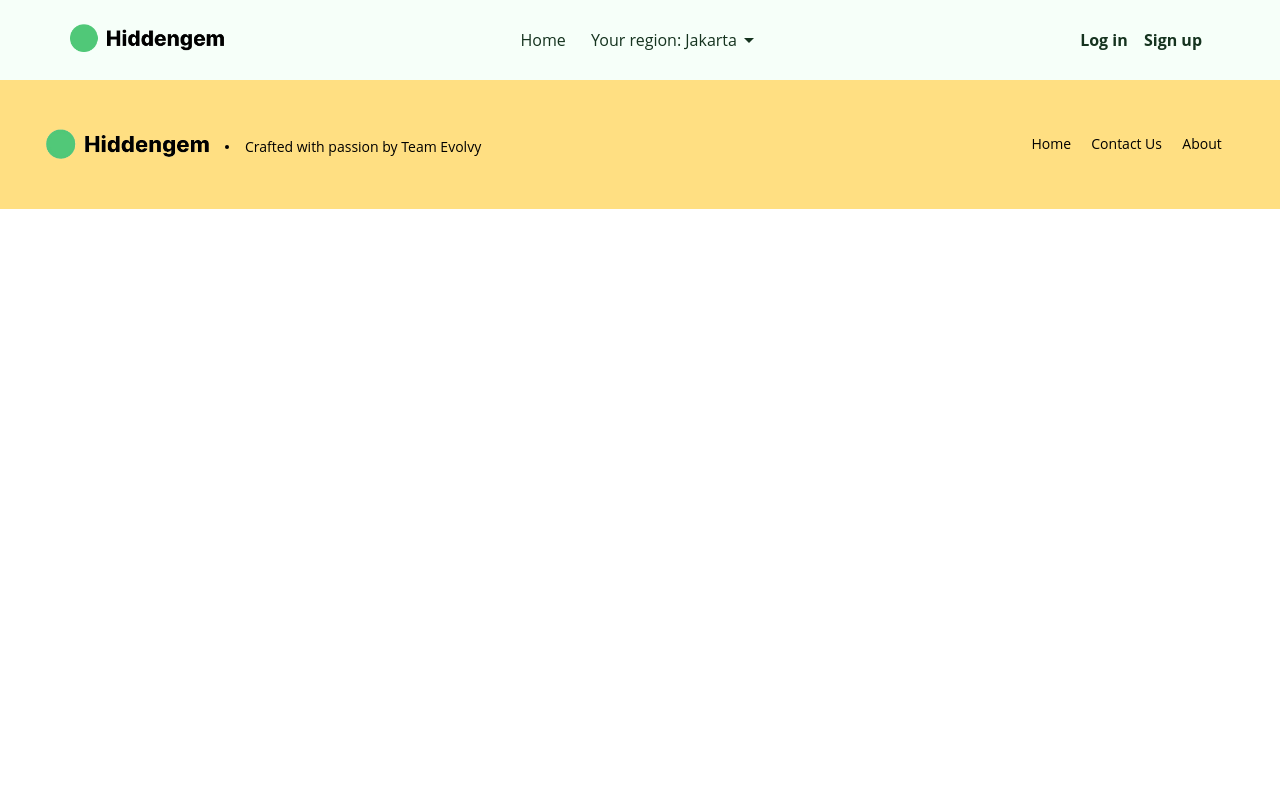
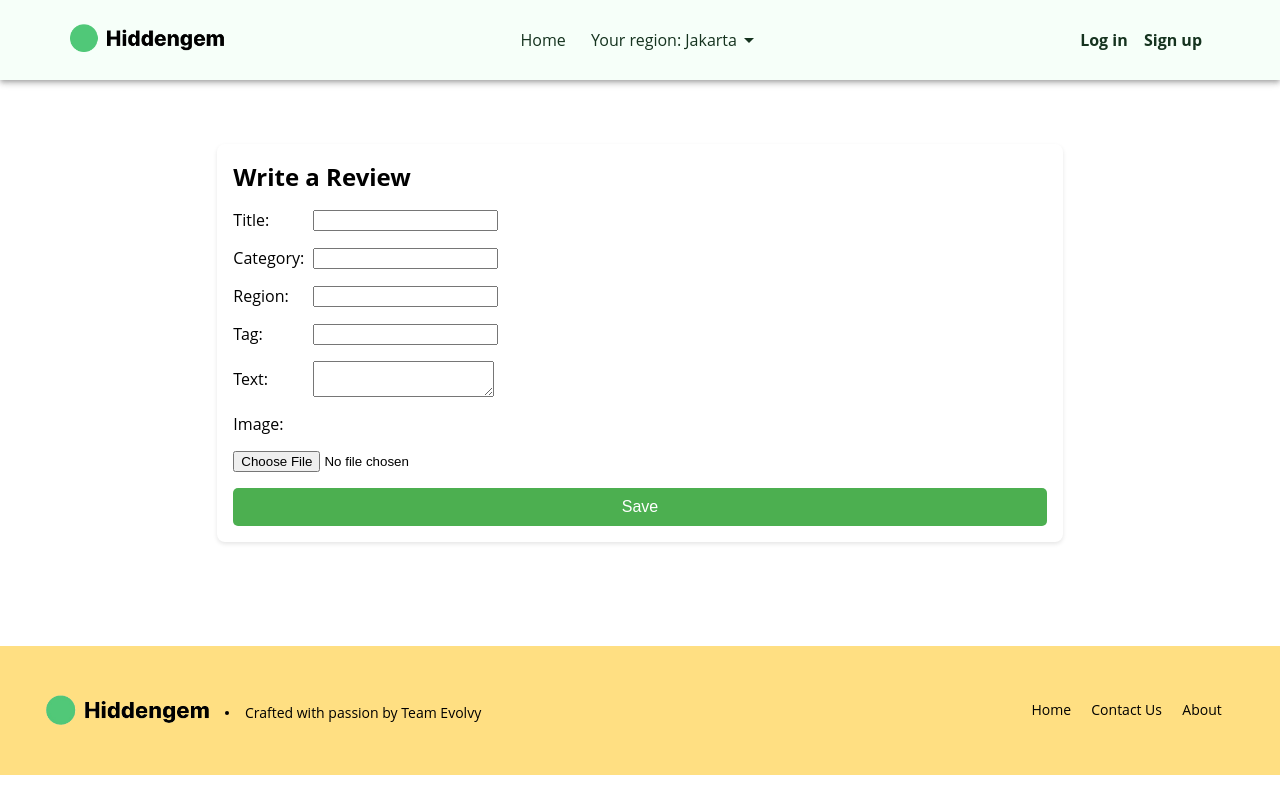
Before and after one commit to project-zusammen/hidden-gem-frontend, a React (Vite) app: page /write-review in a window 1280 px wide. Built offline with nearby package versions, Linux system fonts and the light colour scheme.

Commit message:
add write review form and upload image to firebase

```diff
--- a/src/App.jsx
+++ b/src/App.jsx
@@ -1,5 +1,6 @@
 import { BrowserRouter as Router, Routes, Route } from "react-router-dom";
 import Review from "./pages/Review";
+import WriteReview from "./pages/WriteReview";
 import Homepage from "./pages/Homepage";
 import { ThemeProvider } from "@mui/material";
 import Navbar from "./components/Navbar";
@@ -16,6 +17,7 @@ function App() {
         <Routes>
           <Route path="/" element={<Homepage />} />
           <Route path="/review" element={<Review />} />
+          <Route path="/write-review" element={<WriteReview />} />
           <Route path="/login" element={<Login />} />
           <Route path="/signup" element={<Signup />} />
         </Routes>
--- /dev/null
+++ b/src/components/AddReviewForm/AddReviewForm.module.css
@@ -0,0 +1,31 @@
+.form {
+    display: flex;
+    flex-direction: column;
+    gap: 1rem;
+    padding: 1rem;
+    border-radius: 0.5rem;
+    box-shadow: 0 2px 4px rgba(0, 0, 0, 0.1);
+  }
+
+  .field {
+    display: flex;
+    align-items: center;
+  }
+
+  .field label {
+    flex-shrink: 0;
+    width: 80px;
+  }
+
+  .button {
+    background-color: #4CAF50; /* Green */
+    border: none;
+    color: white;
+    padding: 10px 20px;
+    text-align: center;
+    text-decoration: none;
+    display: inline-block;
+    font-size: 16px;
+    border-radius: 5px;
+    cursor: pointer;
+  }
--- /dev/null
+++ b/src/components/AddReviewForm/index.jsx
@@ -0,0 +1,113 @@
+import React, { useState } from 'react';
+import styles from './AddReviewForm.module.css';
+import { ref, getDownloadURL, uploadBytesResumable } from 'firebase/storage';
+import { storage } from '../../firebase';
+import { dataURItoBlob } from '../../utils';
+
+function AddReviewForm() {
+  const [title, setTitle] = useState('');
+  const [category, setCategory] = useState('');
+  const [region, setRegion] = useState('');
+  const [tag, setTag] = useState('');
+  const [text, setText] = useState('');
+  const [previewImage, setPreviewImage] = useState(null);
+  const [uploadProgress, setUploadProgress] = useState(0);
+
+  const handleSubmit = (event) => {
+    event.preventDefault();
+    if (!previewImage) {
+        alert('Please upload an image before submitting the form.');
+        return;
+      }
+      try {
+        const filename = title.replace(/ /g, '_');
+        const storageRef = ref(storage, `reviews/${Date.now()}_${filename}`);
+        const uploadTask = uploadBytesResumable(storageRef, dataURItoBlob(previewImage));
+
+        uploadTask.on(
+          'state_changed',
+          (snapshot) => {
+            const progress = Math.round((snapshot.bytesTransferred / snapshot.totalBytes) * 100);
+            setUploadProgress(progress);
+          },
+          (error) => {
+            console.error('Error uploading image:', error);
+          },
+          async () => {
+            const downloadURL = await getDownloadURL(uploadTask.snapshot.ref);
+          }
+        );
+      } catch (error) {
+        console.error('Error uploading image:', error);
+      }
+  };
+
+  const handleFileChange = (event) => {
+    const file = event.target.files[0];
+    if (file) {
+      const reader = new FileReader();
+      reader.onload = (e) => setPreviewImage(e.target.result);
+      reader.readAsDataURL(file);
+    }
+  };
+
+
+  return (
+    <form onSubmit={handleSubmit} className={styles.form}>
+      <h2>Write a Review</h2>
+      <div className={styles.field}>
+        <label htmlFor="title">Title:</label>
+        <input
+          type="text"
+          id="title"
+          value={title}
+          onChange={(event) => setTitle(event.target.value)}
+        />
+      </div>
+      <div className={styles.field}>
+        <label htmlFor="category">Category:</label>
+        <input
+          type="text"
+          id="category"
+          value={category}
+          onChange={(event) => setCategory(event.target.value)}
+        />
+      </div>
+      <div className={styles.field}>
+        <label htmlFor="region">Region:</label>
+        <input
+          type="text"
+          id="region"
+          value={region}
+          onChange={(event) => setRegion(event.target.value)}
+        />
+      </div>
+      <div className={styles.field}>
+        <label htmlFor="tag">Tag:</label>
+        <input type="text" id="tag" value={tag} onChange={(event) => setTag(event.target.value)} />
+      </div>
+      <div className={styles.field}>
+        <label htmlFor="text">Text:</label>
+        <textarea id="text" value={text} onChange={(event) => setText(event.target.value)} />
+      </div>
+      <label htmlFor="image-upload">Image:</label>
+      <input
+        type="file"
+        id="image-upload"
+        accept="image/png, image/jpeg"
+        onChange={handleFileChange}
+      />
+      {previewImage && !uploadProgress && (
+        <div className={styles.previewImage}>
+          <img src={previewImage} alt="Uploaded preview" />
+        </div>
+      )}
+      {uploadProgress > 0 && <p>Upload Progress: {uploadProgress}%</p>}
+      <button type="submit" className={styles.button}>
+        Save
+      </button>
+    </form>
+  );
+}
+
+export default AddReviewForm;
--- a/src/components/Body/index.jsx
+++ b/src/components/Body/index.jsx
@@ -1,7 +1,7 @@
 import React from 'react';
-import { Grid, Typography } from '@mui/material';
+import { Grid, Typography, Button } from '@mui/material';
+import { Link } from 'react-router-dom';
 import Card from '../Card';
-import ImageUpload from '../ImageUpload';
 
 const Body = () => {
   return (
@@ -12,7 +12,9 @@ const Body = () => {
       <Grid item xs={4} md={4} lg={8}>
       </Grid>
       <Grid item xs={4} md={4} lg={2}>
-        <ImageUpload />
+        <Button component={ Link } to={"/write-review"}>
+          <Typography variant="h3">Write a Review</Typography>
+        </Button>
       </Grid>
       <Grid item xs={4} md={4} lg={2}>
       </Grid>
--- a/src/components/ImageUpload/index.jsx
+++ /dev/null
@@ -1,52 +0,0 @@
-import { useState } from "react";
-import { storage } from '../../firebase';
-import { ref, getDownloadURL, uploadBytesResumable } from "firebase/storage";
-
-function ImageUpload() {
-  const [imgUrl, setImgUrl] = useState(null);
-  const [progresspercent, setProgresspercent] = useState(0);
-
-  const handleSubmit = (e) => {
-    e.preventDefault();
-    const file = e.target?.[0]?.files?.[0] ?? null;
-    if (!file) return;
-    const storageRef = ref(storage, `files/${file.name}`);
-    const uploadTask = uploadBytesResumable(storageRef, file);
-
-    uploadTask.on("state_changed",
-      (snapshot) => {
-        const progress =
-          Math.round((snapshot.bytesTransferred / snapshot.totalBytes) * 100);
-        setProgresspercent(progress);
-      },
-      (error) => {
-        alert(error);
-      },
-      () => {
-        getDownloadURL(uploadTask.snapshot.ref).then((downloadURL) => {
-          setImgUrl(downloadURL)
-        });
-      }
-    );
-  }
-
-  return (
-    <div className="ImageUpload">
-      <form onSubmit={handleSubmit} className='form'>
-        <input type='file' />
-        <button type='submit'>Upload</button>
-      </form>
-      {
-        !imgUrl &&
-        <div className='outerbar'>
-          <div className='innerbar' style={{ width: `${progresspercent}%` }}>{progresspercent}%</div>
-        </div>
-      }
-      {
-        imgUrl &&
-        <img src={imgUrl} alt='uploaded file' height={200} />
-      }
-    </div>
-  );
-}
-export default ImageUpload;
--- a/src/components/Navbar/index.jsx
+++ b/src/components/Navbar/index.jsx
@@ -24,6 +24,7 @@ const Navbar = ({ region }) => {
       <Toolbar sx={{ display: { xs: "none", md: "flex" }, height: "80px" }}>
         <Grid container alignItems="center" justifyContent="space-between">
           <Grid item xs={4}>
+            <Link to={"/"}>
               <Box
                 component="img"
                 alt="logo"
@@ -33,6 +34,7 @@ const Navbar = ({ region }) => {
                   flexGrow: 1,
                 }}
               />
+            </Link>
           </Grid>
 
           <Grid item sx={{ flexGrow: 1 }} xs={4}>
--- /dev/null
+++ b/src/pages/WriteReview/index.jsx
@@ -0,0 +1,18 @@
+import { Grid } from "@mui/material";
+import AddReviewForm from "../../components/AddReviewForm";
+
+function WriteReview() {
+  return (
+    <Grid data-testid="write-review" container spacing={3} marginTop={5} marginBottom={13}>
+      <Grid item xs={4} md={4} lg={2}>
+      </Grid>
+      <Grid item xs={4} md={4} lg={8}>
+        <AddReviewForm />
+      </Grid>
+      <Grid item xs={4} md={4} lg={2}>
+      </Grid>
+    </Grid>
+  );
+}
+
+export default WriteReview;
--- /dev/null
+++ b/src/utils.js
@@ -0,0 +1,16 @@
+import 'core-js';
+
+const dataURItoBlob = (dataURI) => {
+  const byteString = atob(dataURI.split(',')[1]);
+  const mimeString = dataURI.split(',')[0].split(':')[1].split(';')[0];
+  // eslint-disable-next-line no-undef
+  const ab = new ArrayBuffer(byteString.length);
+  // eslint-disable-next-line no-undef
+  const ia = new Uint8Array(ab);
+  for (let i = 0; i < byteString.length; i++) {
+    ia[i] = byteString.charCodeAt(i);
+  }
+  return new Blob([ab], { type: mimeString });
+};
+
+export { dataURItoBlob };
```
Also changed, not shown: src/components/ImageDropZone/ImageDropzone.module.css (added, +31 -0 lines), src/components/ImageDropZone/index.jsx (added, +38 -0 lines). Lines whose indentation alone changed are shown as unchanged.
